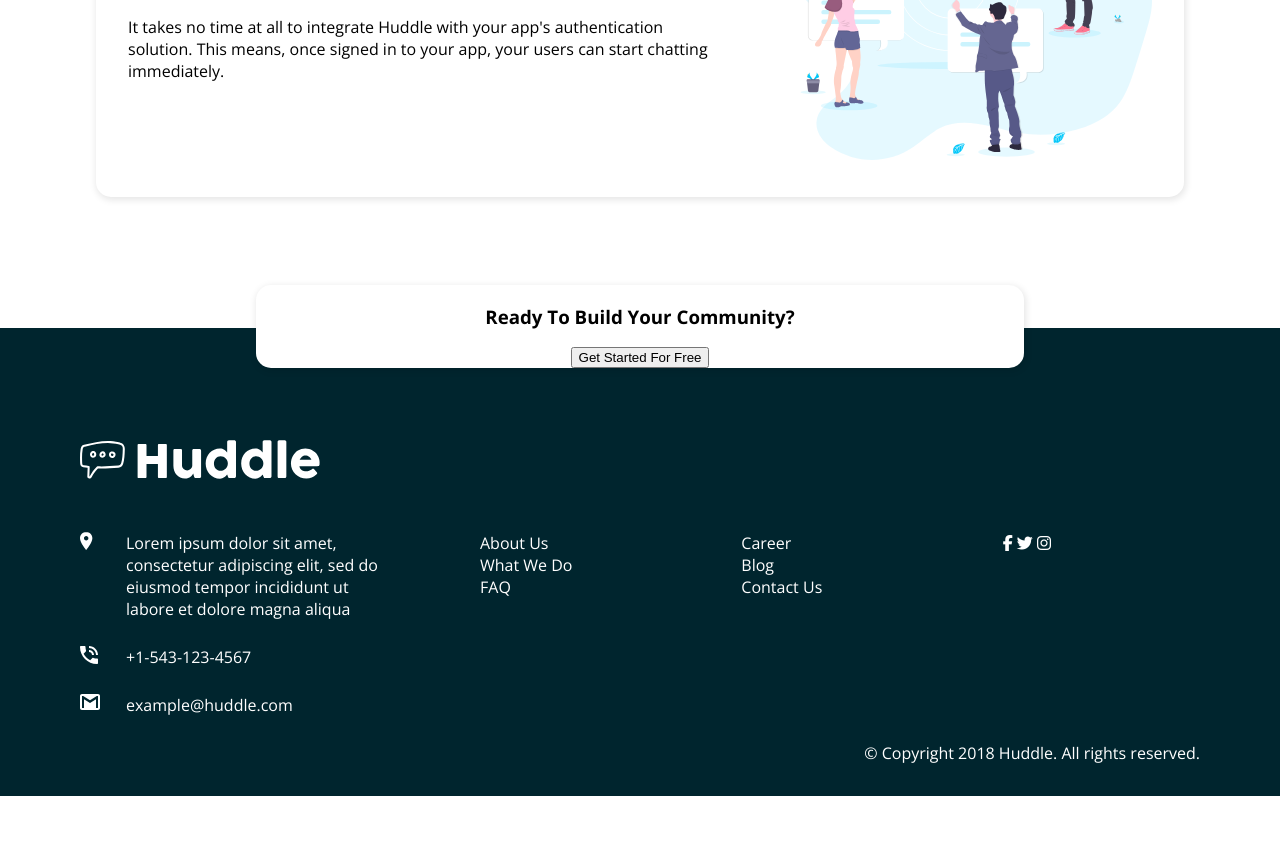
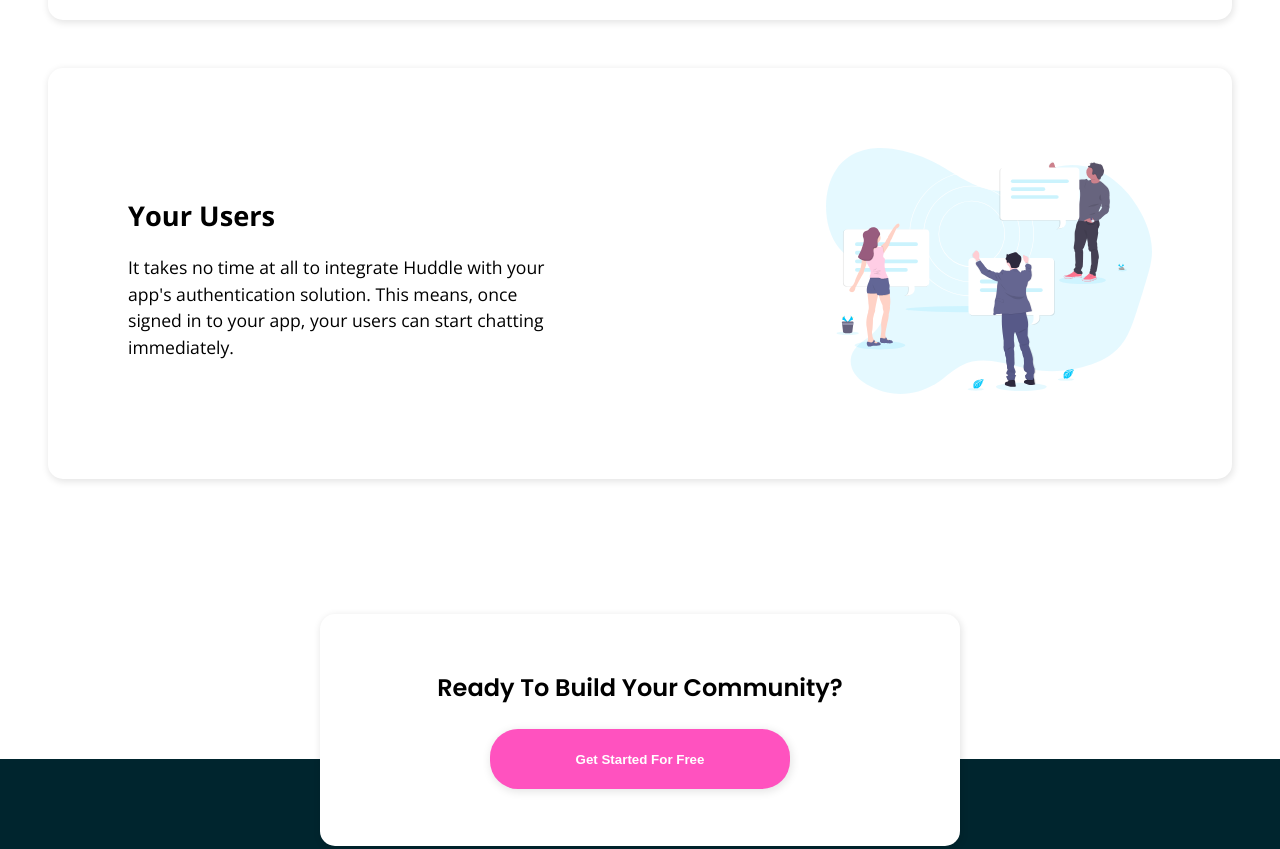
Before and after one commit to santiagoharkes/frontend-mentor-challenge-three, a plain HTML site: page index.html in a window 1280 px wide. Shown: the part 1648-2497 px from the top of the page. Before the commit the page ends 2444 px from the top, so only its background shows below. Drawn offline with nearby package versions, Linux system fonts and the light colour scheme.

Commit message:
Finished desktop view. To do responsive design

```diff
--- a/styles.css
+++ b/styles.css
@@ -15,7 +15,7 @@ h1 {
     background: hsl(193, 100%, 96%) url("./images/bg-hero-desktop.svg") no-repeat;
     background-size: cover;
     padding-bottom: 3em;
-    margin-bottom: 3em;
+    margin-bottom: 10em;
 }
 
 .primera>nav {
@@ -38,6 +38,7 @@ h1 {
     color: #000000;
     padding: 16px 69px;
     text-decoration: none;
+    font-weight: bold;
 }
 
 .primera>main {
@@ -63,6 +64,7 @@ h1 {
 .primera__textos>p {
     line-height: 1.5;
     margin: 1.5em 0 0 0;
+    padding: 0 0 20px 0;
 }
 
 .primera__textos>button {
@@ -104,16 +106,28 @@ h1 {
     border: none;
     border-radius: 15px;
     display: flex;
-    justify-content: center;
+    justify-content: space-between;
     align-items: center;
+    padding: 3em;
 }
 
 .card-textos {
     padding: 2em 3em 2em 2em;
+    max-width: 40%;
+    line-height: 1.5;
+}
+
+.card-textos>h3 {
+    font-size: 1.7em;
+    margin-bottom: 0;
+}
+
+.card-textos>p {
+    font-size: 1.1em;
 }
 
 .card-imagen {
-    width: 70%;
+    max-width: 30%;
     height: auto;
     padding: 2em 2em;
 }
@@ -129,8 +143,8 @@ h1 {
 }
 
 .card__one {
-    width: 60%;
-    height: auto;
+    width: 50%;
+    height: 200px;
     background: #ffffff;
     box-shadow: 1px 2px 7px 1px #0000001a;
     border: none;
@@ -140,12 +154,34 @@ h1 {
     justify-content: center;
     align-items: center;
     position: relative;
-    top: 40px;
+    top: 87px;
+    padding: 1em 0;
+}
+
+.card__one>h3 {
+    font-size: 1.5em;
+    font-family: 'Poppins', sans-serif;
+    margin-top: 0;
+}
+
+.card__one>button {
+    box-shadow: 1px 2px 8px 1px #0000001a;
+    border: none;
+    background-color: hsl(322, 100%, 66%);
+    border-radius: 28px;
+    cursor: pointer;
+    color: #ffffff;
+    padding: 16px 69px;
+    text-decoration: none;
+    font-weight: bold;
+    height: 60px;
+    width: 300px;
+    /* margin-top: 2.5em; */
 }
 
 .tercera {
     background-color: hsl(192, 100%, 9%);
-    padding: 7em 5em 2em;
+    padding: 10em 5em 2em;
     color: white;
 }
 
@@ -156,10 +192,10 @@ h1 {
 
 .tercera__container {
     display: grid;
-    grid-template-columns: 30% repeat(3, 1fr);
+    grid-template-columns: 45% repeat(3, 1fr);
     grid-template-rows: auto;
     grid-template-areas: "uno dos tres cuatro";
-    grid-gap: 4em;
+    grid-gap: 3em;
 }
 
 .tercera__container-sub {
@@ -172,8 +208,19 @@ h1 {
     grid-gap: 10px;
 }
 
+.tercera__container-sub>img {
+    padding-top: 13px;
+}
+
+.iconouno {
+    padding: 5px;
+}
+
 .tercera__container-sub>p {
-    margin: 0 1em 1em 1em;
+    font-family: 'Open Sans', sans-serif;
+    font-size: 1.2em;
+    margin: 0;
+    padding: 7px;
 }
 
 .tercera__container-three {
@@ -185,6 +232,9 @@ h1 {
 .tercera__container-three>a {
     text-decoration: none;
     color: white;
+    font-family: 'Open Sans', sans-serif;
+    font-size: 1.2em;
+    margin-bottom: 15px;
 }
 
 .tercera__container-four {
@@ -196,15 +246,33 @@ h1 {
 .tercera__container-four>a {
     text-decoration: none;
     color: white;
+    font-family: 'Open Sans', sans-serif;
+    font-size: 1.2em;
+    margin-bottom: 15px;
 }
 
 .tercera__container-five {
     grid-area: cuatro;
+    display: flex;
+    flex-direction: row;
 }
 
 .tercera__container-five>a {
+    display: flex;
+    flex-direction: row;
+    justify-content: center;
+    align-items: center;
+    width: 30px;
+    height: 30px;
+    border: 1px solid white;
+    border-radius: 50%;
+    margin-right: 10px;
+}
+
+.tercera__container-five>a>i {
+    padding: 5px;
+    color: white;
     text-decoration: none;
-    color: white;
 }
 
 .tercera__container-six {
```
